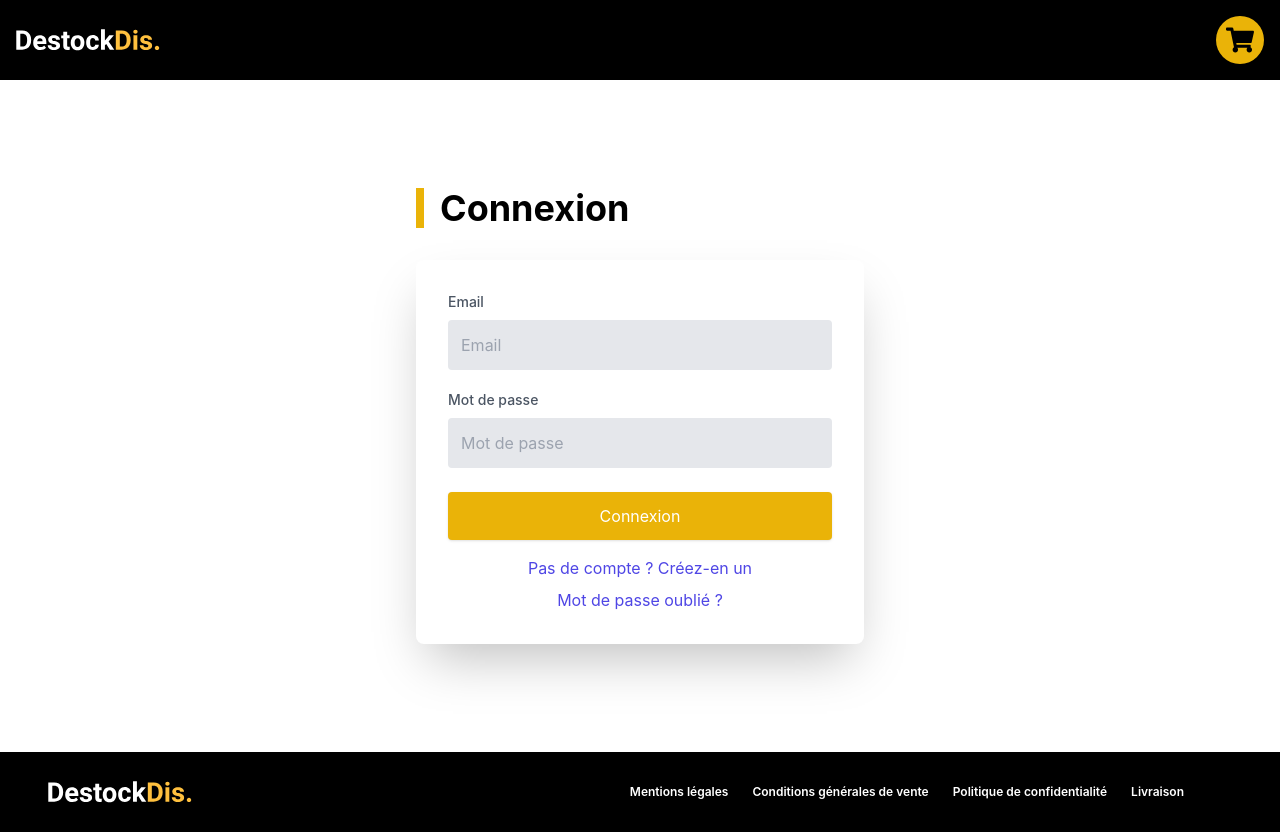
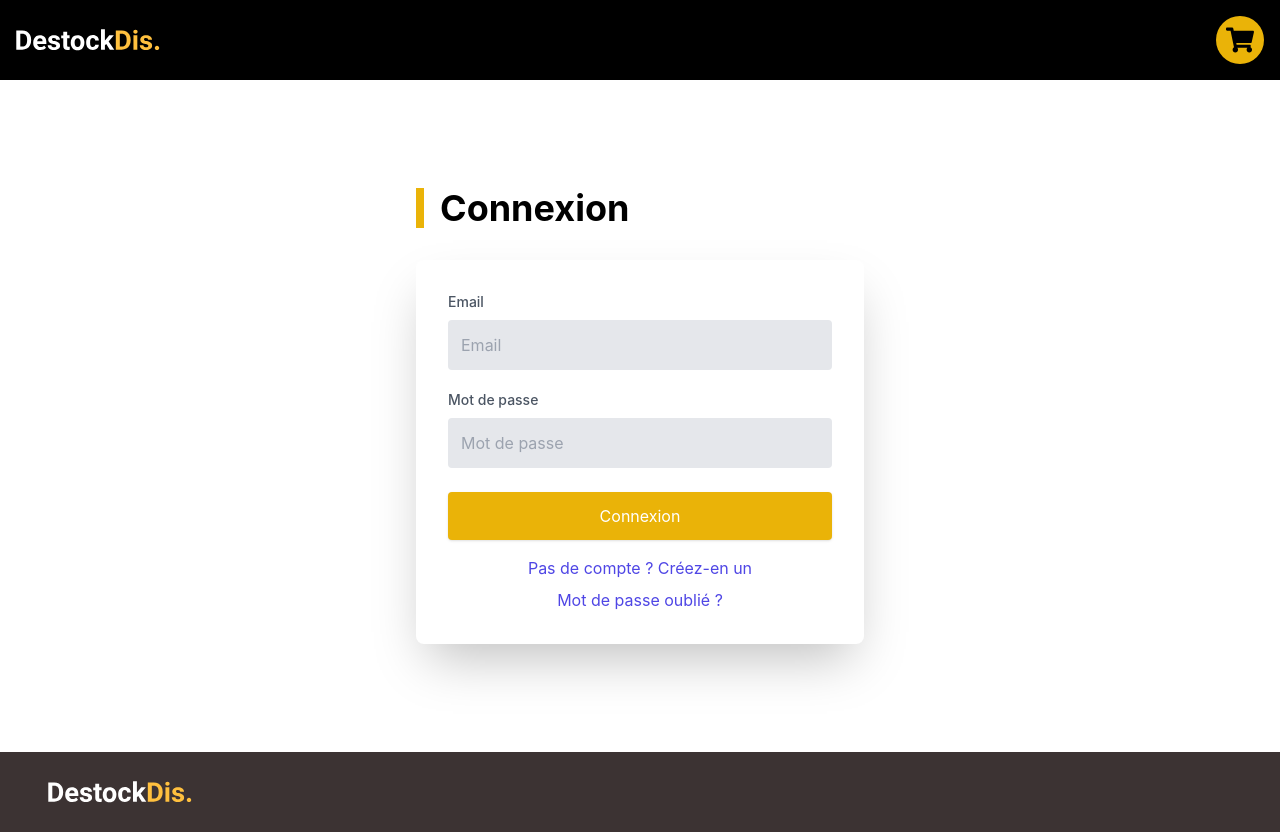
Before and after one commit to Gaother/FoodOrder, a React (Create React App) app in the folder Front/: page /login in a window 1280 px wide. Built offline with nearby package versions, Linux system fonts and the light colour scheme.

Commit message:
delete info footer

```diff
--- a/Front/src/components/FooterComponent.js
+++ b/Front/src/components/FooterComponent.js
@@ -8,7 +8,7 @@ const Footer = () => {
   };
 
   return (
-    <footer className="bg-black text-white">
+    <footer className="bg-[#3C3333] text-white">
       <div className="container mx-auto py-4">
         <div className="flex flex-col md:flex-row items-center justify-between">
           <div className="flex-shrink-0 w-full md:w-1/4 md:mb-0 mb-0">
@@ -22,7 +22,7 @@ const Footer = () => {
               </Link>
             </figure>
           </div>
-          <div className="w-full md:w-auto md:mr-8 pr-16 md:pl-0 pl-6 my-4">
+          {/*<div className="w-full md:w-auto md:mr-8 pr-16 md:pl-0 pl-6 my-4">
             <ul className="space-y-2 md:space-y-0 md:space-x-6 flex flex-col md:flex-row text-sm font-semibold leading-3">
               <li>
                 <Link to="/mention-legales" className="hover:underline text-xs" onClick={scrollToTop}>
@@ -45,7 +45,7 @@ const Footer = () => {
                 </Link>
               </li>
             </ul>
-          </div>
+          </div>*/}
         </div>
       </div>
     </footer>
```
